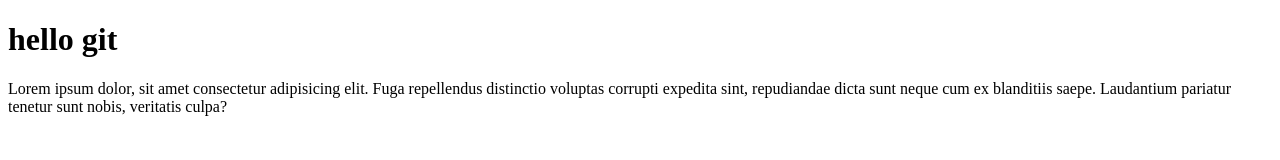
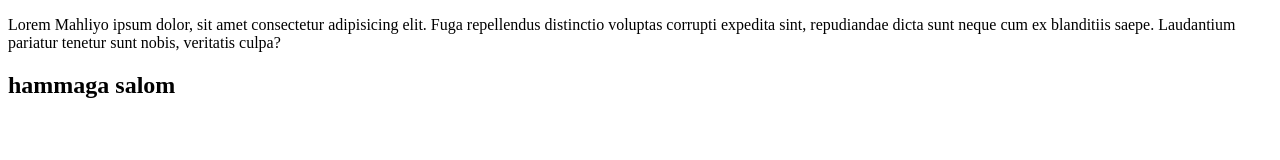
Before and after one commit to Mahliyovilo/test_git, a plain HTML site: page index.html in a window 1280 px wide. Drawn offline with Linux system fonts and the light colour scheme.

Commit message:
Update index.html
changed html

```diff
--- a/index.html
+++ b/index.html
@@ -6,10 +6,10 @@
     <title>Lesson</title>
 </head>
 <body>
-   <h1>hello git</h1>
-   <p>Lorem ipsum dolor, sit amet consectetur adipisicing elit.
+   <p>Lorem Mahliyo ipsum dolor, sit amet consectetur adipisicing elit.
      Fuga repellendus distinctio voluptas corrupti expedita sint,
       repudiandae dicta sunt neque cum ex blanditiis saepe.
      Laudantium pariatur tenetur sunt nobis, veritatis culpa?</p>
+    <h2>hammaga salom</h2>
 </body>
 </html>
```
